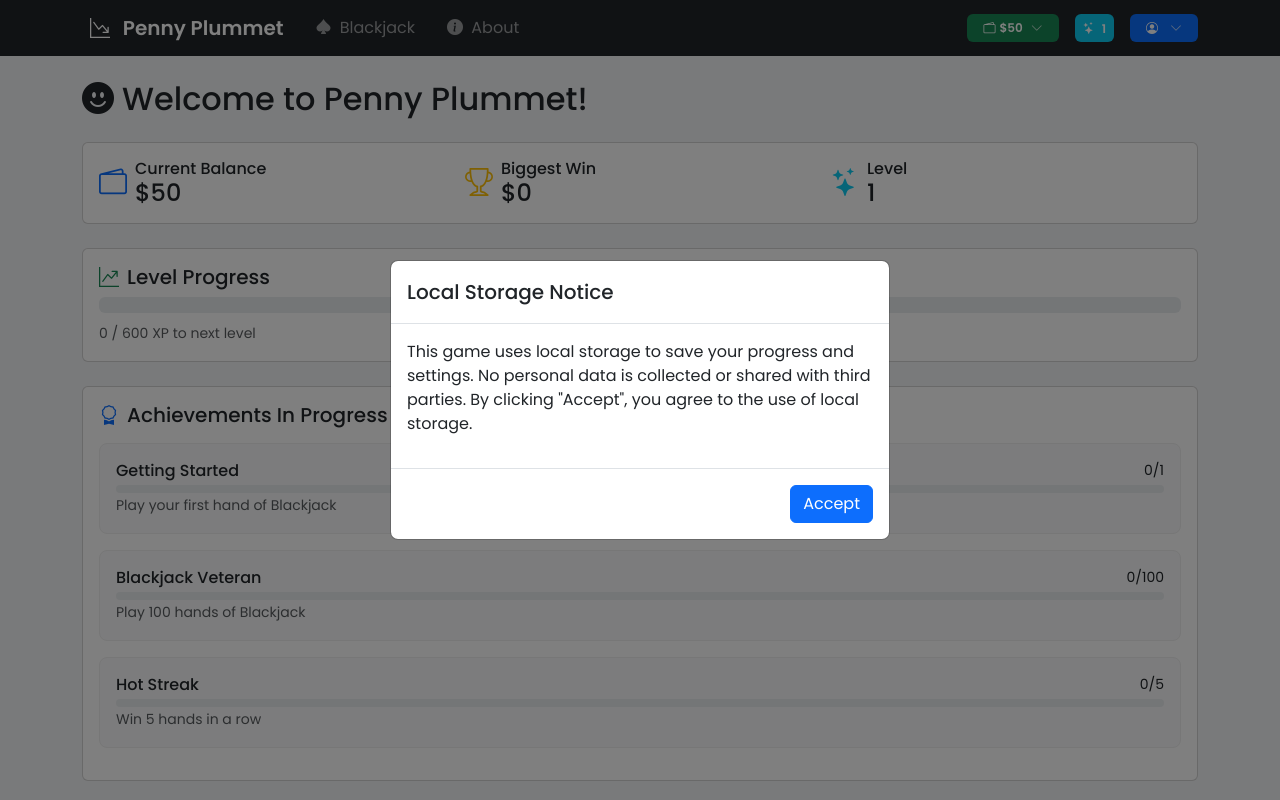
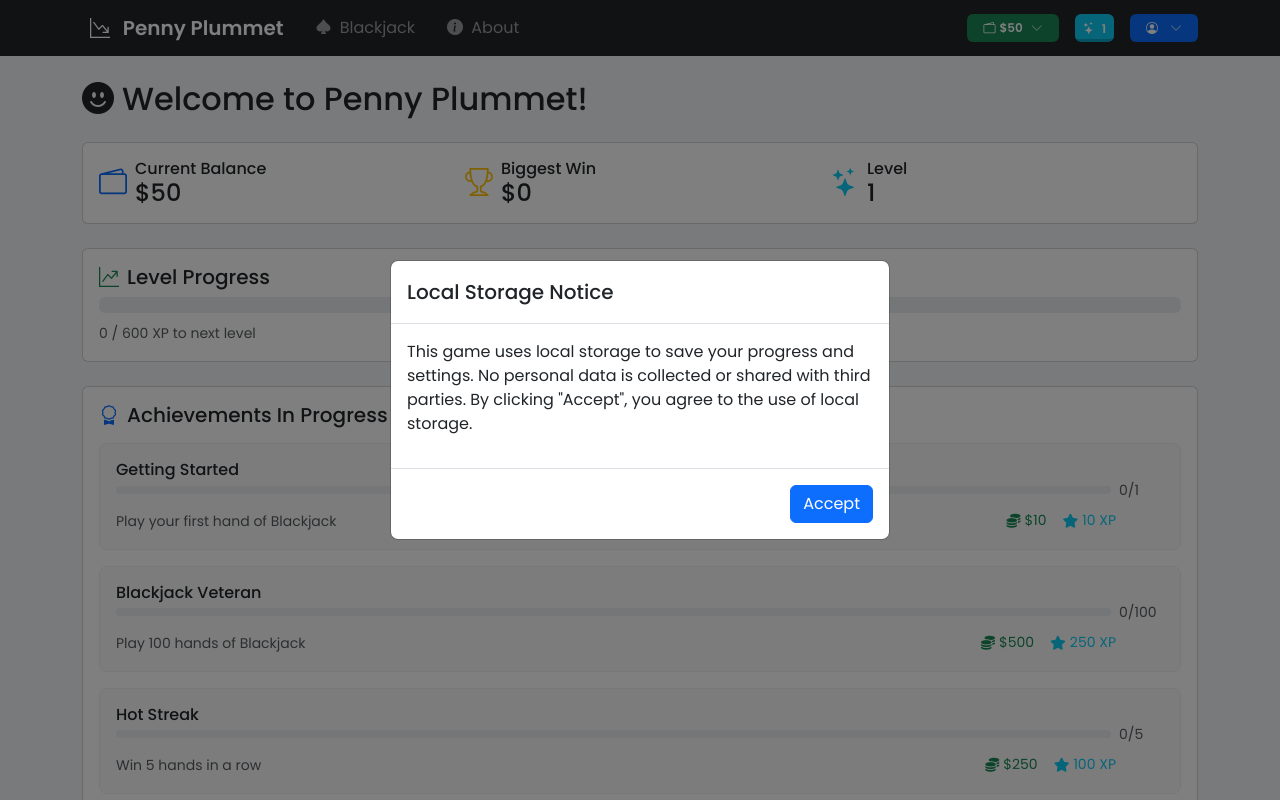
Before and after one commit to benceb2/penny-plummet, a Vue app: page / in a window 1280 px wide. Shown: the top 800 px of the page. Built offline with nearby package versions, Linux system fonts and the light colour scheme.

Commit message:
HomeView achievements styling changes + add View All Achievements button

```diff
--- a/src/components/layout/AppNavbar.vue
+++ b/src/components/layout/AppNavbar.vue
@@ -93,17 +93,34 @@ const isNavOpen = ref(false)
             </ul>
           </div>
 
+          <div class="d-flex align-items-center">
+            <span class="badge bg-info p-2 position-relative"
+              data-bs-toggle="tooltip"
+              :title="`Level Progress: ${achievementStore.levelProgress}%`">
+              <i class="bi bi-stars me-1"></i>
+              {{ achievementStore.currentLevel.level }}
+              <!-- Progress bar with improved styling -->
+              <div class="progress position-absolute bottom-0 start-0 m-0 rounded-bottom"
+                style="height: 3px; width: 100%; background: rgba(0,0,0,0.2);">
+                <div
+                  class="progress-bar bg-warning"
+                  role="progressbar"
+                  :style="{
+                    width: achievementStore.levelProgress + '%',
+                    transition: 'width 0.3s ease'
+                  }"
+                  :aria-valuenow="achievementStore.levelProgress"
+                  aria-valuemin="0"
+                  aria-valuemax="100">
+                </div>
+              </div>
+            </span>
+          </div>
+
           <!-- User Profile Group -->
           <div class="dropdown">
             <div class="d-flex align-items-center gap-2 cursor-pointer" data-bs-toggle="dropdown">
               <!-- Level Badge & Progress -->
-              <div class="d-flex align-items-center">
-                <span class="badge bg-info p-2 me-2">
-                  <i class="bi bi-stars me-1"></i>
-                  {{ achievementStore.currentLevel.level }}
-                </span>
-              </div>
-
               <!-- Username Badge -->
               <span class="badge bg-primary p-2 px-3 d-flex align-items-center">
                 <i class="bi bi-person-circle me-1"></i>
@@ -114,10 +131,10 @@ const isNavOpen = ref(false)
 
             <ul class="dropdown-menu dropdown-menu-end min-w-200">
               <li>
-                <a class="dropdown-item py-2" href="#">
+                <RouterLink to="/settings" class="dropdown-item py-2" href="#">
                   <i class="bi bi-gear me-2 opacity-75"></i>
                   Account Settings
-                </a>
+                </RouterLink>
               </li>
               <li>
                 <RouterLink class="dropdown-item py-2" to="/profile">
--- a/src/router/index.ts
+++ b/src/router/index.ts
@@ -44,6 +44,14 @@ const router = createRouter({
       meta: {
         title: 'Profile'
       }
+    },
+    {
+      path: '/settings',
+      name: 'settings',
+      component: () => import('../views/SettingsView.vue'),
+      meta: {
+        title: 'Settings'
+      }
     }
   ],
 })
--- a/src/views/HomeView.vue
+++ b/src/views/HomeView.vue
@@ -65,7 +65,7 @@
       </div>
     </div>
 
-    <!-- Next Achievements -->
+    <!-- Achievements In Progress -->
     <div class="card">
       <div class="card-body">
         <h5 class="card-title d-flex align-items-center mb-3">
@@ -77,18 +77,49 @@
             v-for="achievement in nearestAchievements"
             :key="achievement.id"
             class="achievement-item mb-3">
-            <div class="d-flex justify-content-between align-items-center mb-1">
-              <h6 class="mb-0">{{ achievement.title }}</h6>
-              <small>{{ achievement.progress }}/{{ achievement.requirement }}</small>
+
+            <h6 class="mb-0">{{ achievement.title }}</h6>
+
+            <!-- Progress Bar Row -->
+            <div class="d-flex align-items-center">
+              <div class="progress flex-grow-1" style="height: 8px;">
+                <div
+                  class="progress-bar bg-primary"
+                  role="progressbar"
+                  :style="{ width: `${(achievement.progress / achievement.requirement) * 100}%` }">
+                </div>
+              </div>
+              <small class="ms-2 text-muted" style="min-width: 45px;">
+                {{ achievement.progress }}/{{ achievement.requirement }}
+              </small>
             </div>
-            <div class="progress" style="height: 8px;">
-              <div
-                class="progress-bar bg-primary"
-                role="progressbar"
-                :style="{ width: `${(achievement.progress / achievement.requirement) * 100}%` }">
+
+            <div class="row align-items-center mt-2">
+              <div class="col">
+                <small class="text-muted">{{ achievement.description }}</small>
+              </div>
+              <div class="col-auto text-end">
+                <div class="d-flex align-items-center gap-3 me-5">
+                  <small class="text-success d-flex align-items-center">
+                    <i class="fa-solid fa-coins me-1"></i>
+                    {{ formatIntAsCurrency(achievement.reward.chips) }}
+                  </small>
+                  <small class="text-info d-flex align-items-center">
+                    <i class="fa-solid fa-star me-1"></i>
+                    {{ achievement.reward.xp }} XP
+                  </small>
+                </div>
               </div>
             </div>
-            <small class="text-muted">{{ achievement.description }}</small>
+          </div>
+          <!-- View All Achievements -->
+          <div class="d-flex justify-content-end">
+            <RouterLink
+              to="/profile#achievements"
+              class="btn btn-outline-primary">
+              <i class="bi bi-arrow-right me-2"></i>
+              View All Achievements
+            </RouterLink>
           </div>
         </div>
       </div>
--- a/src/views/ProfileView.vue
+++ b/src/views/ProfileView.vue
@@ -1,3 +1,43 @@
+<script setup lang="ts">
+import { ref, computed, onMounted } from 'vue';
+import { useUserStore } from '@/stores/user';
+import { useAchievementStore } from '@/stores/achievement';
+import { formatIntAsCurrency } from '@/utils/currency';
+import BaseLayout from '@/components/layout/BaseLayout.vue';
+import { useRoute } from 'vue-router';
+
+const userStore = useUserStore();
+const achievementStore = useAchievementStore();
+
+const selectedCategory = ref('all');
+
+const { currentLevel, levelProgress, achievements } = achievementStore;
+const userStats = userStore.stats;
+
+const filteredAchievements = computed(() => {
+  if (selectedCategory.value === 'all') {
+    return achievements;
+  }
+  return achievements.filter(a => a.category === selectedCategory.value);
+});
+
+const route = useRoute()
+
+onMounted(() => {
+  // Scroll to achievements section if hash is present
+  if (route.hash === '#achievements') {
+    // Add a small delay to ensure the DOM is fully rendered
+    setTimeout(() => {
+      document.getElementById('achievements')?.scrollIntoView({
+        behavior: 'smooth',
+        block: 'start'
+      })
+    }, 100)
+  }
+})
+
+</script>
+
 <template>
   <BaseLayout
     title="Profile"
@@ -60,7 +100,7 @@
     </div>
 
     <!-- Achievements Section -->
-    <div class="card">
+    <div class="card" id="achievements">
       <div class="card-body">
         <h3 class="card-title">Achievements</h3>
         <div class="achievement-filters mb-3">
@@ -113,30 +153,6 @@
   </BaseLayout>
 </template>
 
-<script setup lang="ts">
-import { ref, computed } from 'vue';
-import { useUserStore } from '@/stores/user';
-import { useAchievementStore } from '@/stores/achievement';
-import { formatIntAsCurrency } from '@/utils/currency';
-import BaseLayout from '@/components/layout/BaseLayout.vue';
-
-const userStore = useUserStore();
-const achievementStore = useAchievementStore();
-
-const selectedCategory = ref('all');
-
-const { currentLevel, levelProgress, achievements } = achievementStore;
-const userStats = userStore.stats;
-
-const filteredAchievements = computed(() => {
-  if (selectedCategory.value === 'all') {
-    return achievements;
-  }
-  return achievements.filter(a => a.category === selectedCategory.value);
-});
-
-</script>
-
 <style scoped>
 .stat-item {
   text-align: center;
--- a/src/views/SettingsView.vue
+++ b/src/views/SettingsView.vue
@@ -0,0 +1,11 @@
+<script setup lang="ts">
+import BaseLayout from '@/components/layout/BaseLayout.vue';
+
+</script>
+<template>
+  <BaseLayout
+    title="Settings"
+    icon="gear-fill"
+    :show-balance="false">
+  </BaseLayout>
+</template>
```
